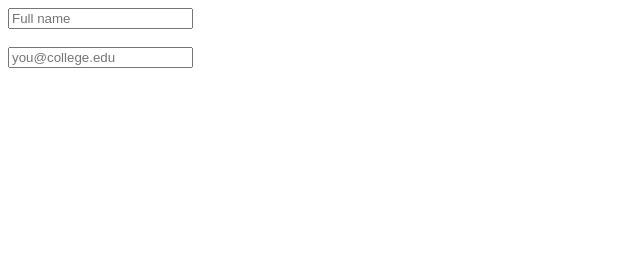
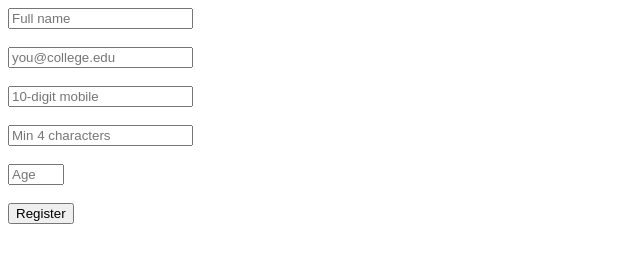
Before and after one commit to farazkhalid040/WDW_0015, a plain HTML site: page Web Designing Work shop Assignment/Assignment-17.html in a window 1280 px wide. Shown: the whole page, without its empty margins (0-640 px from the left). Drawn offline with Linux system fonts and the light colour scheme.

Commit message:
Assignment complete

```diff
--- a/Web Designing Work shop Assignment/Assignment-17.html
+++ b/Web Designing Work shop Assignment/Assignment-17.html
@@ -11,3 +11,21 @@
 
             <input type="email" name="email" placeholder="you@college.edu" required>
             <br><br>
+
+            <input type="text" name="mobile" placeholder="10-digit mobile" required>
+            <br><br>
+
+            <input type="password" name="password" placeholder="Min 4 characters"
+            minlength="4" required>
+            <br><br>
+
+            <input type="number" name="age" placeholder="Age"
+            min="17" max="30" required>
+            <br><br>
+
+            <button type="submit">Register</button>
+
+        </form>
+
+    </body>
+</html>
```
